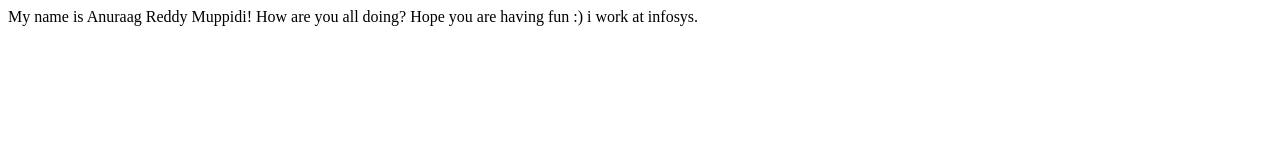
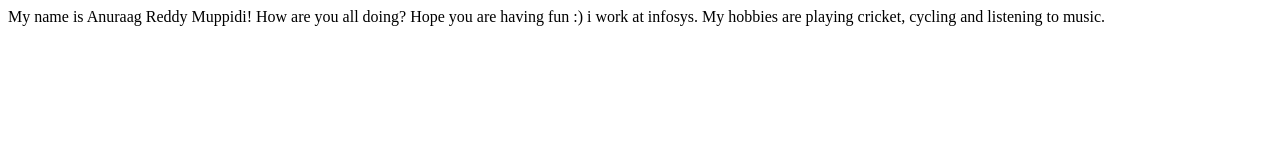
Before and after one commit to muppidianuraag/About-Me, a plain HTML site: page index.html in a window 1280 px wide. Drawn offline with Linux system fonts and the light colour scheme.

Commit message:
update index.html

```diff
--- a/index.html
+++ b/index.html
@@ -11,5 +11,6 @@
    How are you all doing?
    Hope you are having fun :)
    i work at infosys.
+   My hobbies are playing cricket, cycling and listening to music.
 </body>
 </html>
```
